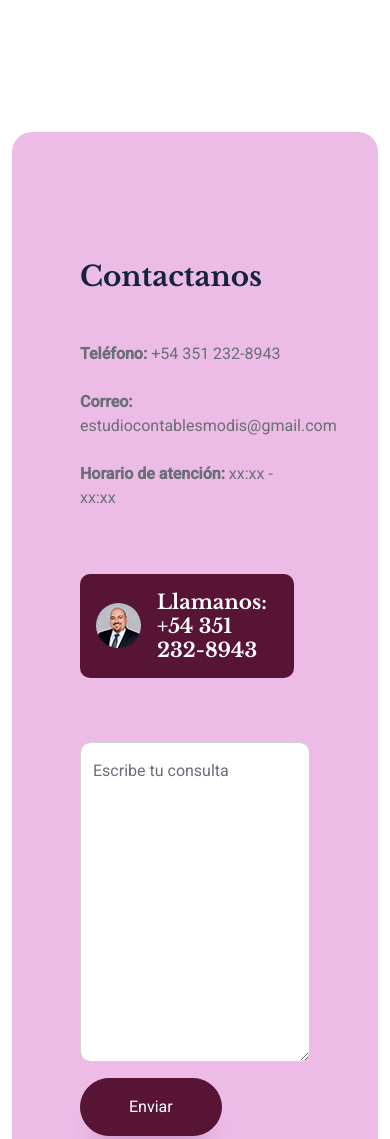
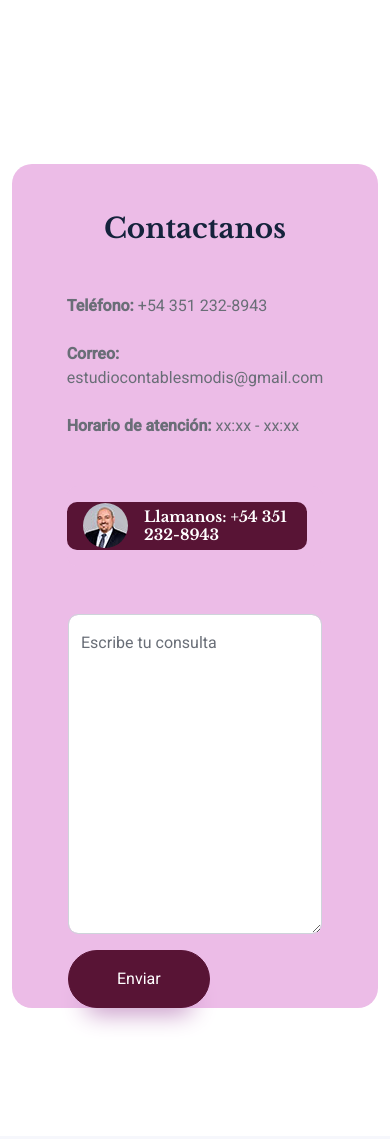
Before and after one commit to inkinvissible/trinidad-consultoria, a plain HTML site: page index.html in a window 390 px wide. Shown: the part 5840-6979 px from the top of the page. Drawn offline with nearby package versions, Linux system fonts and the light colour scheme.

Commit message:
arreglos en diseño responsive de la sección contacto

```diff
--- a/css/style.css
+++ b/css/style.css
@@ -632,4 +632,21 @@ section {
         text-align: center;
         padding: 15px;
     }
+    /*sección contacto*/
+    .contacto-text-container{
+        display: flex;
+        flex-direction: column;
+        align-items: center;
+    }
+    .llamanos_container{
+        width: 15em;
+        height: 3em;
+        padding: 1rem;
+    }
+    .llamanos_container h5{
+        font-size: 15px;
+    }
+    .contacto-section {
+        padding: 0px!important;
+    }
 }
--- a/index.html
+++ b/index.html
@@ -531,7 +531,7 @@
     <div class="container-fluid appointment my-5 py-5 wow fadeIn" data-wow-delay="0.1s">
         <div class="container py-5 contacto-section">
             <div class="row g-5" style="margin: 2em;">
-                <div class="col-lg-6 wow fadeIn" data-wow-delay="0.3s">
+                <div class="col-lg-6 wow fadeIn contacto-text-container" data-wow-delay="0.3s">
                     <h2 class="display-6 mb-5">
                         Contactanos
                     </h2>
@@ -541,7 +541,7 @@
                         <strong>Horario de atención:</strong> xx:xx - xx:xx
                     </p>
                     <div class="rounded p-3" style="padding-left: 0px !important; background-color: #ECBCE7;">
-                        <div class="d-flex align-items-center bg-primary rounded p-3">
+                        <div class="d-flex align-items-center bg-primary rounded p-3 llamanos_container">
                             <img class="flex-shrink-0 rounded-circle me-3" src="img/profile.jpg" alt="" />
                             <h5 class="text-white mb-0">Llamanos: +54 351 232-8943</h5>
                         </div>
```
